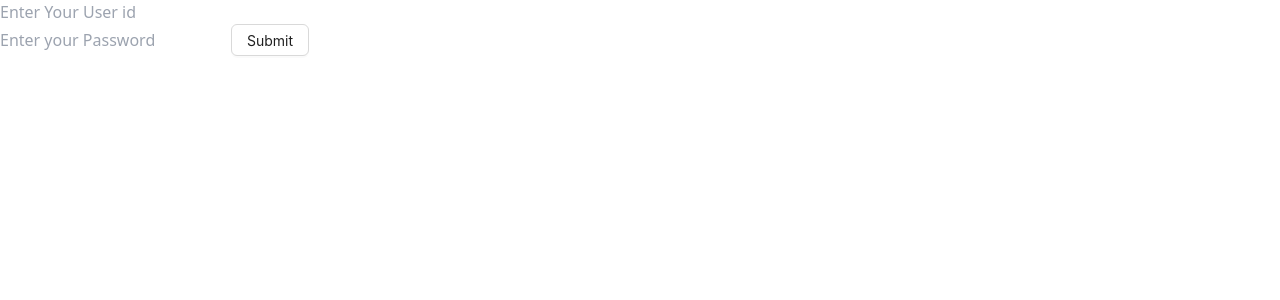
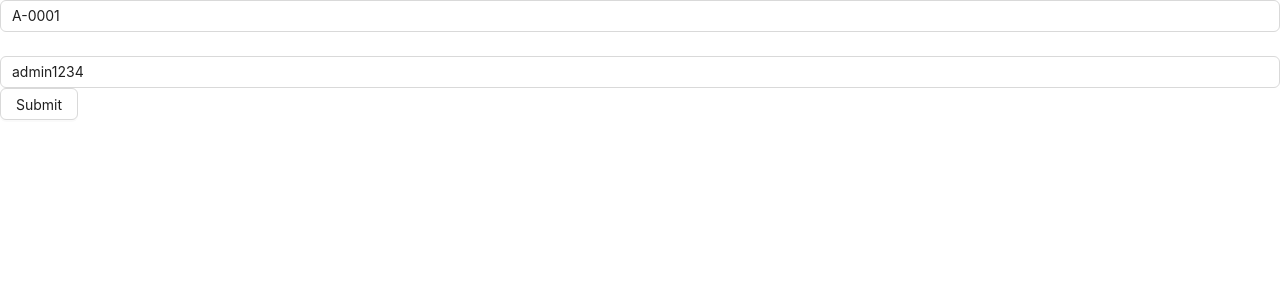
Before and after one commit to sujon-258549/Ph-university-frontend, a React (Vite) app: page /login in a window 1280 px wide. Shown: the top 300 px of the page. Built offline with nearby package versions, Linux system fonts and the light colour scheme.

Commit message:
modified 3 files

```diff
--- a/src/Components/from/PhFrom.tsx
+++ b/src/Components/from/PhFrom.tsx
@@ -1,7 +1,29 @@
-import { FormProvider, useForm } from "react-hook-form";
+/* eslint-disable @typescript-eslint/no-explicit-any */
+import { ReactNode } from "react";
+import {
+  FieldValues,
+  FormProvider,
+  SubmitHandler,
+  useForm,
+} from "react-hook-form";
 
-const PhFrom = ({ onSubmit, children }) => {
-  const method = useForm();
+type TFormConfig = {
+  defaultValues?: Record<string, any>;
+};
+
+type TFormProps = {
+  onSubmit: SubmitHandler<FieldValues>;
+  children: ReactNode;
+} & TFormConfig;
+
+const PhFrom = ({ onSubmit, children, defaultValues }: TFormProps) => {
+  const formConfig: TFormConfig = {};
+
+  if (defaultValues) {
+    formConfig["defaultValues"] = defaultValues;
+  }
+
+  const method = useForm(formConfig);
   return (
     <FormProvider {...method}>
       <form onSubmit={method.handleSubmit(onSubmit)}>{children}</form>
--- a/src/Components/from/PhInput.tsx
+++ b/src/Components/from/PhInput.tsx
@@ -1,15 +1,21 @@
-import { useFormContext } from "react-hook-form";
-
-const PhInput = ({ placeholder, type, name }) => {
-  const { register } = useFormContext();
+import { Input } from "antd";
+import { Controller } from "react-hook-form";
+interface PhInputProps {
+  placeholder: string;
+  type?: string;
+  name: string;
+  className?: string;
+}
+const PhInput: React.FC<PhInputProps> = ({ placeholder, type, name }) => {
   return (
-    <input
-      placeholder={placeholder}
-      type={type}
-      id={name}
-      {...register(name)}
-      className="relative bg-gray-50ring-0  outline-none border border-neutral-500 text-neutral-900 placeholder-violet-700 text-sm rounded-lg focus:ring-violet-500  focus:border-violet-500 block w-64 p-2.5 checked:bg-emerald-500"
-    />
+    <div className="">
+      <Controller
+        name={name}
+        render={({ field }) => (
+          <Input {...field} placeholder={placeholder} type={type} id={name} />
+        )}
+      />
+    </div>
   );
 };
 
--- a/src/Pages/Login.tsx
+++ b/src/Pages/Login.tsx
@@ -5,36 +5,42 @@ import { setUser, TUser } from "@/redux/futures/auth/authSlice";
 import { useAppDispatch } from "@/redux/futures/hooks";
 import { varifytoken } from "@/Utils/jwtVerified";
 import { Button } from "antd";
-import { FieldValues, useForm } from "react-hook-form";
+import { FieldValues } from "react-hook-form";
 import { useNavigate } from "react-router-dom";
 import { toast } from "sonner";
 const Login = () => {
+  const defaultValues = {
+    id: "A-0001",
+    password: "admin1234",
+  };
   const navigate = useNavigate();
   const dispatch = useAppDispatch();
-  const [login, { data, error }] = useLoginMutation();
-  console.log("data", data, " error", error);
-  //   const onSubmit = async (data: FieldValues) => {
-  //     const tostId = toast.loading("Login in", { duration: 2000 });
-  //     try {
-  //       const userInfo = {
-  //         id: data.id,
-  //         password: data.password,
-  //       };
-  //       // token tek
-  //       const res = await login(userInfo).unwrap(); // unwrap use and data to data open
-  //       const user = varifytoken(res.data.accessToken) as TUser;
-  //       dispatch(setUser({ user: user, token: res.data.accessToken }));
-  //       toast.success("Login Success", { id: tostId, duration: 2000 });
-  //       navigate(`/admin/dashboard`); //this time hardcoded role user route all create and this time create user role
-  //       // eslint-disable-next-line @typescript-eslint/no-unused-vars
-  //     } catch (err) {
-  //       toast.error("something is wrong", { id: tostId, duration: 2000 });
-  //     }
-  //   };
+  const [login, { data }] = useLoginMutation();
+  console.log("data", data);
+  const onSubmit = async (data: FieldValues) => {
+    console.log(data);
+    const tostId = toast.loading("Login in", { duration: 2000 });
+    try {
+      const userInfo = {
+        id: data.id,
+        password: data.password,
+      };
+      console.log(userInfo);
+      // token tek
+      const res = await login(userInfo)?.unwrap(); // unwrap use and data to data open
+      const user = varifytoken(res?.data?.accessToken) as TUser;
+      dispatch(setUser({ user: user, token: res?.data?.accessToken }));
+      toast.success("Login Success", { id: tostId, duration: 2000 });
+      navigate(`/admin/dashboard`); //this time hardcoded role user route all create and this time create user role
+      // eslint-disable-next-line @typescript-eslint/no-unused-vars
+    } catch (err) {
+      toast.error("something is wrong", { id: tostId, duration: 2000 });
+    }
+  };
 
   return (
-    <div>
-      <PhFrom>
+    <div className="w-full md:w-[70%] lg:w-[35%] mx-auto border-[.75px] rounded-[10px] border-black  mt-10 p-5">
+      <PhFrom onSubmit={onSubmit} defaultValues={defaultValues}>
         <PhInput
           placeholder={"Enter Your User id"}
           type={"text"}
@@ -46,7 +52,9 @@ const Login = () => {
           type={"text"}
           name={"password"}
         ></PhInput>
-        <Button>Submit</Button>
+        <Button htmlType={"submit"} className="mt-5 w-full">
+          Submit
+        </Button>
       </PhFrom>
     </div>
   );
```
